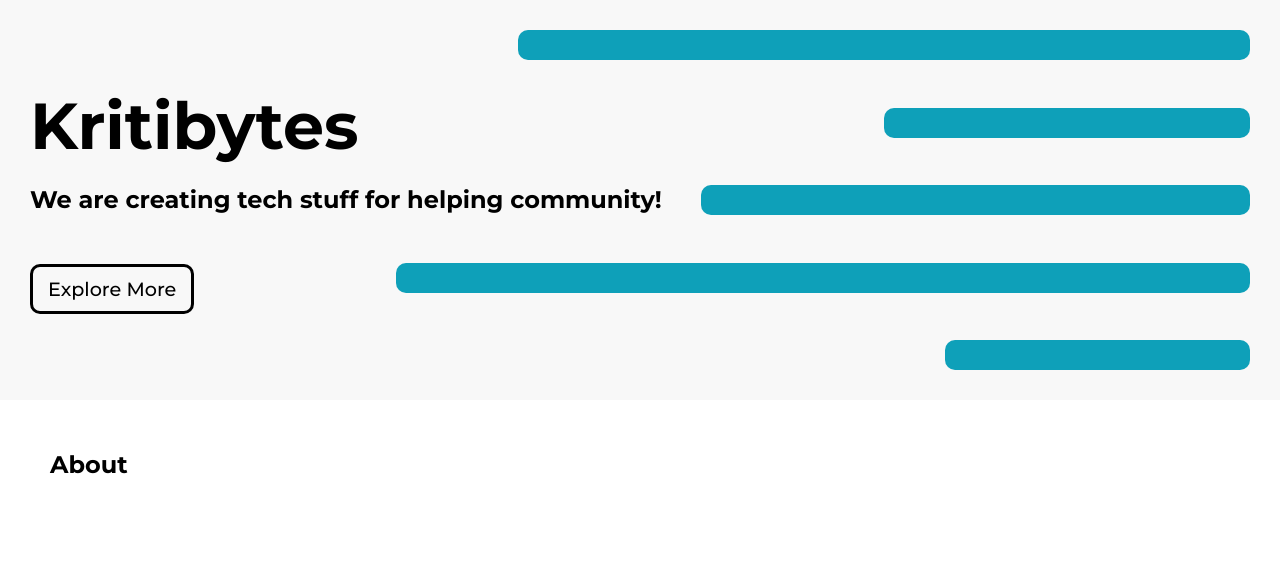
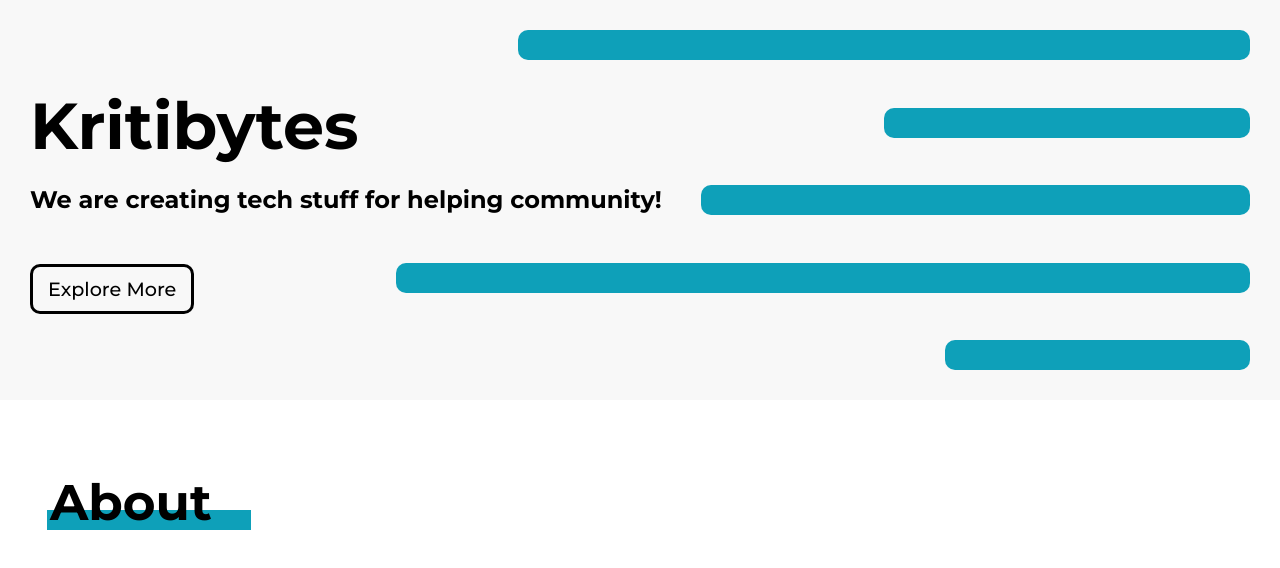
Before and after one commit to kritibytes/kritibytes-website, a Next.js app: page / in a window 1280 px wide. Shown: the top 568 px of the page. Built offline with nearby package versions, Linux system fonts and the light colour scheme.

Commit message:
Section component updated

```diff
--- a/components/Section.tsx
+++ b/components/Section.tsx
@@ -1,4 +1,5 @@
 import styles from '../styles/components/Section.module.scss'
+import Heading from './Heading';
 
 export interface SectionProps {
   title: string,
@@ -9,7 +10,7 @@
 const Section: React.FC<SectionProps> = ({ title, id, children }: SectionProps): JSX.Element => {
   return (
     <section className={styles.section} id={id}>
-      <h1 className={styles.heading}>{title}</h1>
+      <Heading size={1} text={title} />
       {children}
     </section>
   );
```
